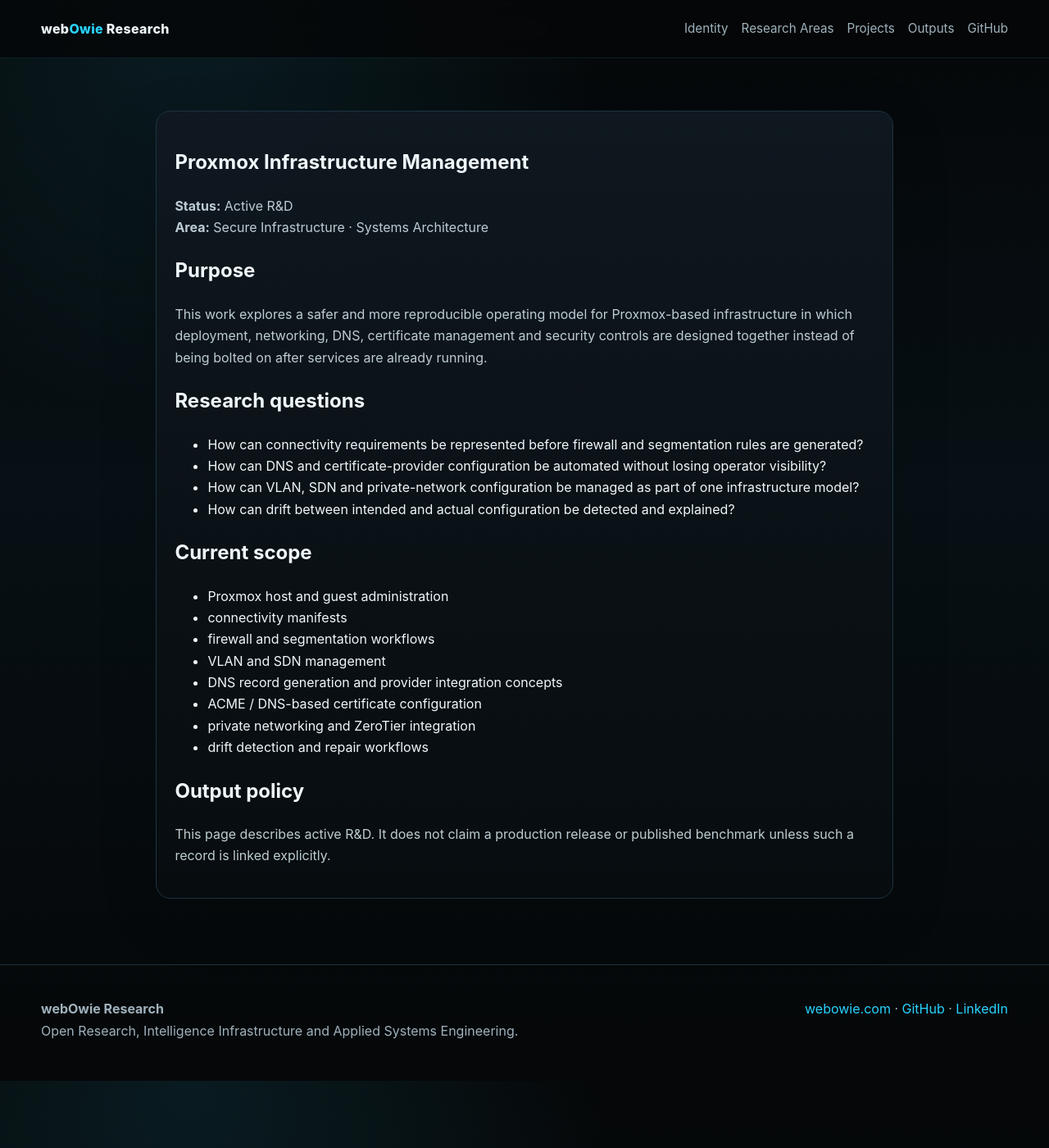
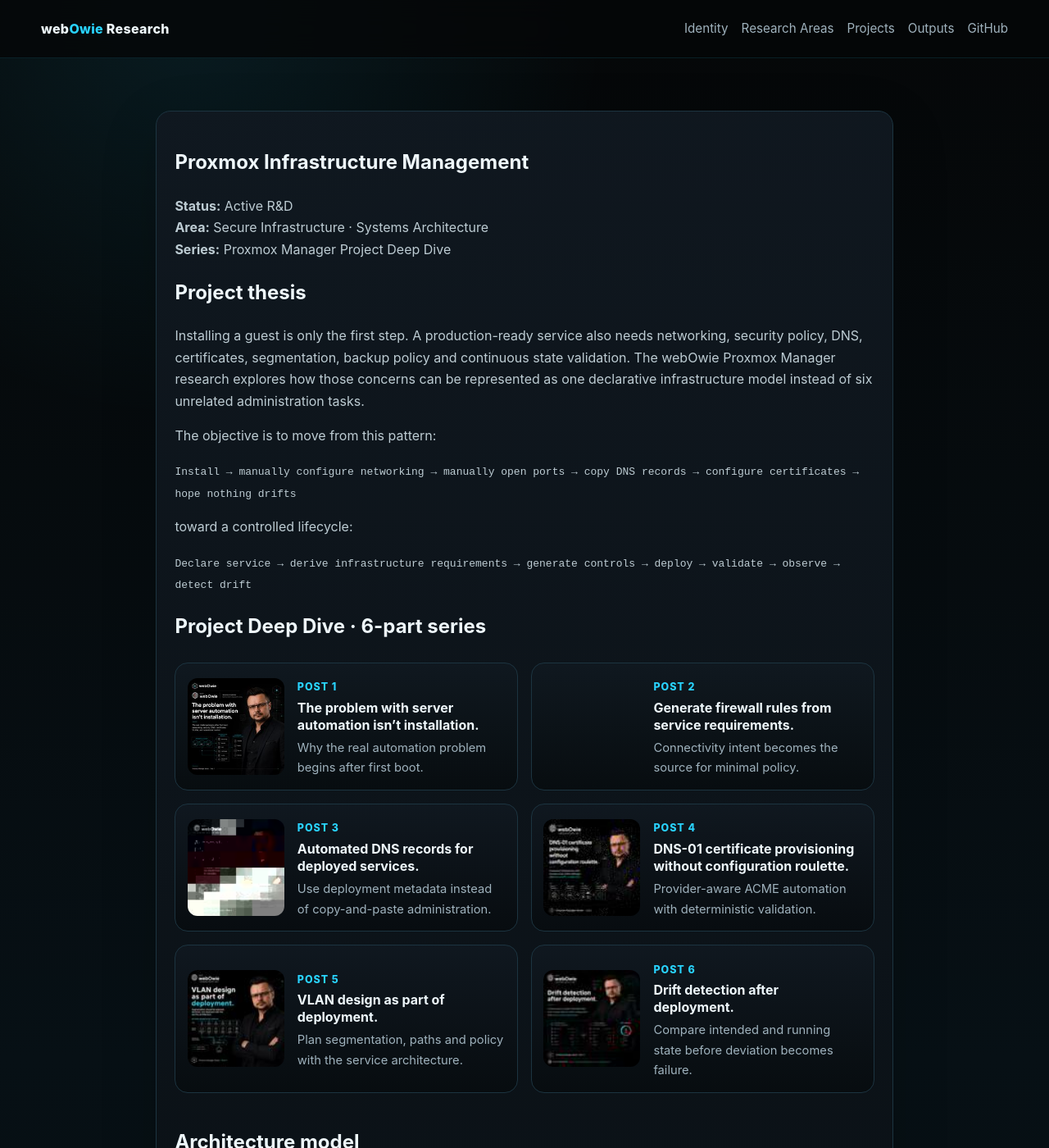
Before and after one commit to webOwie/research, a Jekyll site: the page built from projects/proxmox-management/index.md, in a window 1280 px wide and 1400 px high. Shown: the whole window at 82% size. Built offline with Jekyll 4.4.1, drawn with Linux system fonts in a browser that asks for light colours; some of the changed text lies outside the part shown.

Commit message:
Publish Proxmox Manager Project Deep Dive series
Publish six canonical deep-dive notes with matching visuals, LinkedIn-ready summaries, responsive series navigation, and sitemap coverage.

```diff
--- a/assets/css/site.css
+++ b/assets/css/site.css
@@ -132,15 +132,53 @@
 
 .principle { border-left: 3px solid var(--accent); padding-left: 1.2rem; font-size: 1.25rem; color: #d5e8ef; }
 
+.deep-dive-grid {
+  display: grid;
+  grid-template-columns: repeat(2, minmax(0, 1fr));
+  gap: 1rem;
+  margin: 1.5rem 0 2.5rem;
+}
+.deep-dive-card {
+  display: grid;
+  grid-template-columns: 118px minmax(0,1fr);
+  gap: 1rem;
+  align-items: center;
+  color: var(--text);
+  border: 1px solid var(--line);
+  border-radius: 16px;
+  padding: .9rem;
+  background: linear-gradient(180deg, rgba(16,24,32,.92), rgba(7,12,15,.92));
+  transition: transform .16s ease, border-color .16s ease;
+}
+.deep-dive-card:hover { text-decoration: none; transform: translateY(-2px); border-color: var(--accent); }
+.deep-dive-card img { width: 118px; height: 118px; object-fit: cover; border-radius: 12px; display: block; }
+.deep-dive-card span { color: var(--accent); text-transform: uppercase; letter-spacing: .08em; font-size: .78rem; font-weight: 800; }
+.deep-dive-card strong { display: block; margin: .2rem 0 .35rem; line-height: 1.3; }
+.deep-dive-card p { margin: 0; color: var(--muted); font-size: .92rem; }
+.deep-dive-visual {
+  width: min(100%, 560px);
+  height: auto;
+  display: block;
+  margin: 1.25rem auto 2rem;
+  border-radius: 18px;
+  border: 1px solid rgba(41,211,255,.22);
+  box-shadow: 0 24px 70px rgba(0,0,0,.34);
+}
+
 .site-footer { border-top: 1px solid var(--line); padding: 2.5rem 0 3rem; color: var(--muted); }
 .footer-row { display: flex; justify-content: space-between; gap: 1rem; flex-wrap: wrap; }
 
 @media (max-width: 820px) {
   .nav { align-items: flex-start; padding: 1rem 0; flex-direction: column; }
   .hero { padding-top: 4.5rem; }
-  .grid.two, .grid.three, .identity { grid-template-columns: 1fr; }
+  .grid.two, .grid.three, .identity, .deep-dive-grid { grid-template-columns: 1fr; }
   .researcher-card { grid-template-columns: 1fr; }
   .researcher-photo { width: 160px; height: 160px; }
   .section-heading { display: block; }
   .section-heading p { margin-top: .45rem; }
 }
+
+@media (max-width: 540px) {
+  .deep-dive-card { grid-template-columns: 88px minmax(0,1fr); }
+  .deep-dive-card img { width: 88px; height: 88px; }
+}
--- a/projects/proxmox-management/index.md
+++ b/projects/proxmox-management/index.md
@@ -1,24 +1,76 @@
 ---
 layout: default
 title: Proxmox Infrastructure Management
-description: Active R&D record for security-aware Proxmox infrastructure management.
+description: Active R&D and six-part Project Deep Dive on security-aware Proxmox infrastructure automation.
 ---
 
 # Proxmox Infrastructure Management
 
 **Status:** Active R&D
 **Area:** Secure Infrastructure · Systems Architecture
+**Series:** Proxmox Manager Project Deep Dive
 
-## Purpose
+## Project thesis
 
-This work explores a safer and more reproducible operating model for Proxmox-based infrastructure in which deployment, networking, DNS, certificate management and security controls are designed together instead of being bolted on after services are already running.
+Installing a guest is only the first step. A production-ready service also needs networking, security policy, DNS, certificates, segmentation, backup policy and continuous state validation. The webOwie Proxmox Manager research explores how those concerns can be represented as one declarative infrastructure model instead of six unrelated administration tasks.
+
+The objective is to move from this pattern:
+
+`Install → manually configure networking → manually open ports → copy DNS records → configure certificates → hope nothing drifts`
+
+toward a controlled lifecycle:
+
+`Declare service → derive infrastructure requirements → generate controls → deploy → validate → observe → detect drift`
+
+## Project Deep Dive · 6-part series
+
+<div class="deep-dive-grid">
+  <a class="deep-dive-card" href="/projects/proxmox-management/post-1/">
+    <img src="/assets/images/proxmox-management/post-01.jpg" alt="Post 1: The problem with server automation isn't installation">
+    <div><span>Post 1</span><strong>The problem with server automation isn’t installation.</strong><p>Why the real automation problem begins after first boot.</p></div>
+  </a>
+  <a class="deep-dive-card" href="/projects/proxmox-management/post-2/">
+    <img src="/assets/images/proxmox-management/post-02.jpg" alt="Post 2: Firewall rules generated from service requirements">
+    <div><span>Post 2</span><strong>Generate firewall rules from service requirements.</strong><p>Connectivity intent becomes the source for minimal policy.</p></div>
+  </a>
+  <a class="deep-dive-card" href="/projects/proxmox-management/post-3/">
+    <img src="/assets/images/proxmox-management/post-03.jpg" alt="Post 3: Automated DNS records for deployed services">
+    <div><span>Post 3</span><strong>Automated DNS records for deployed services.</strong><p>Use deployment metadata instead of copy-and-paste administration.</p></div>
+  </a>
+  <a class="deep-dive-card" href="/projects/proxmox-management/post-4/">
+    <img src="/assets/images/proxmox-management/post-04.jpg" alt="Post 4: DNS-01 certificate provisioning">
+    <div><span>Post 4</span><strong>DNS-01 certificate provisioning without configuration roulette.</strong><p>Provider-aware ACME automation with deterministic validation.</p></div>
+  </a>
+  <a class="deep-dive-card" href="/projects/proxmox-management/post-5/">
+    <img src="/assets/images/proxmox-management/post-05.jpg" alt="Post 5: VLAN design as part of deployment">
+    <div><span>Post 5</span><strong>VLAN design as part of deployment.</strong><p>Plan segmentation, paths and policy with the service architecture.</p></div>
+  </a>
+  <a class="deep-dive-card" href="/projects/proxmox-management/post-6/">
+    <img src="/assets/images/proxmox-management/post-06.jpg" alt="Post 6: Drift detection after deployment">
+    <div><span>Post 6</span><strong>Drift detection after deployment.</strong><p>Compare intended and running state before deviation becomes failure.</p></div>
+  </a>
+</div>
+
+## Architecture model
+
+The six posts describe one connected control loop rather than six isolated features:
+
+1. **Service declaration** defines what should exist.
+2. **Connectivity requirements** describe what the service needs to reach.
+3. **Firewall policy** is generated from those requirements.
+4. **DNS and certificate state** is derived from deployment metadata.
+5. **VLAN / network placement** expresses segmentation intent.
+6. **Drift detection** compares the running system against that declared state.
+
+The same source of truth should therefore be able to explain both **why something was deployed** and **why the surrounding infrastructure is configured the way it is**.
 
 ## Research questions
 
 - How can connectivity requirements be represented before firewall and segmentation rules are generated?
 - How can DNS and certificate-provider configuration be automated without losing operator visibility?
 - How can VLAN, SDN and private-network configuration be managed as part of one infrastructure model?
-- How can drift between intended and actual configuration be detected and explained?
+- How can drift between intended and actual configuration be detected, classified and explained?
+- Which deviations are safe to remediate automatically and which require explicit operator approval?
 
 ## Current scope
 
@@ -29,8 +81,18 @@
 - DNS record generation and provider integration concepts
 - ACME / DNS-based certificate configuration
 - private networking and ZeroTier integration
+- backup policy representation
 - drift detection and repair workflows
+
+## Publication model
+
+Each Deep Dive has two layers:
+
+- a **canonical technical note** on this research portal
+- a **LinkedIn-ready summary** for distribution and discussion
+
+The research portal remains the source. Social posts point back here instead of becoming the only surviving copy of the architecture.
 
 ## Output policy
 
-This page describes active R&D. It does not claim a production release or published benchmark unless such a record is linked explicitly.
+This page describes active R&D and architectural intent. It does not claim a production release, completed implementation or published benchmark unless such a record is linked explicitly.
```
Also changed, not shown: projects/proxmox-management/post-1/index.md (added, +55 -0 lines), projects/proxmox-management/post-2/index.md (added, +60 -0 lines), projects/proxmox-management/post-3/index.md (added, +62 -0 lines), projects/proxmox-management/post-4/index.md (added, +49 -0 lines), projects/proxmox-management/post-5/index.md (added, +55 -0 lines), projects/proxmox-management/post-6/index.md (added, +60 -0 lines), sitemap.xml (+17 -55 lines), assets/images/proxmox-management/post-01.jpg (added), assets/images/proxmox-management/post-02.jpg (added), assets/images/proxmox-management/post-03.jpg (added), assets/images/proxmox-management/post-04.jpg (added), assets/images/proxmox-management/post-05.jpg (added), assets/images/proxmox-management/post-06.jpg (added).
